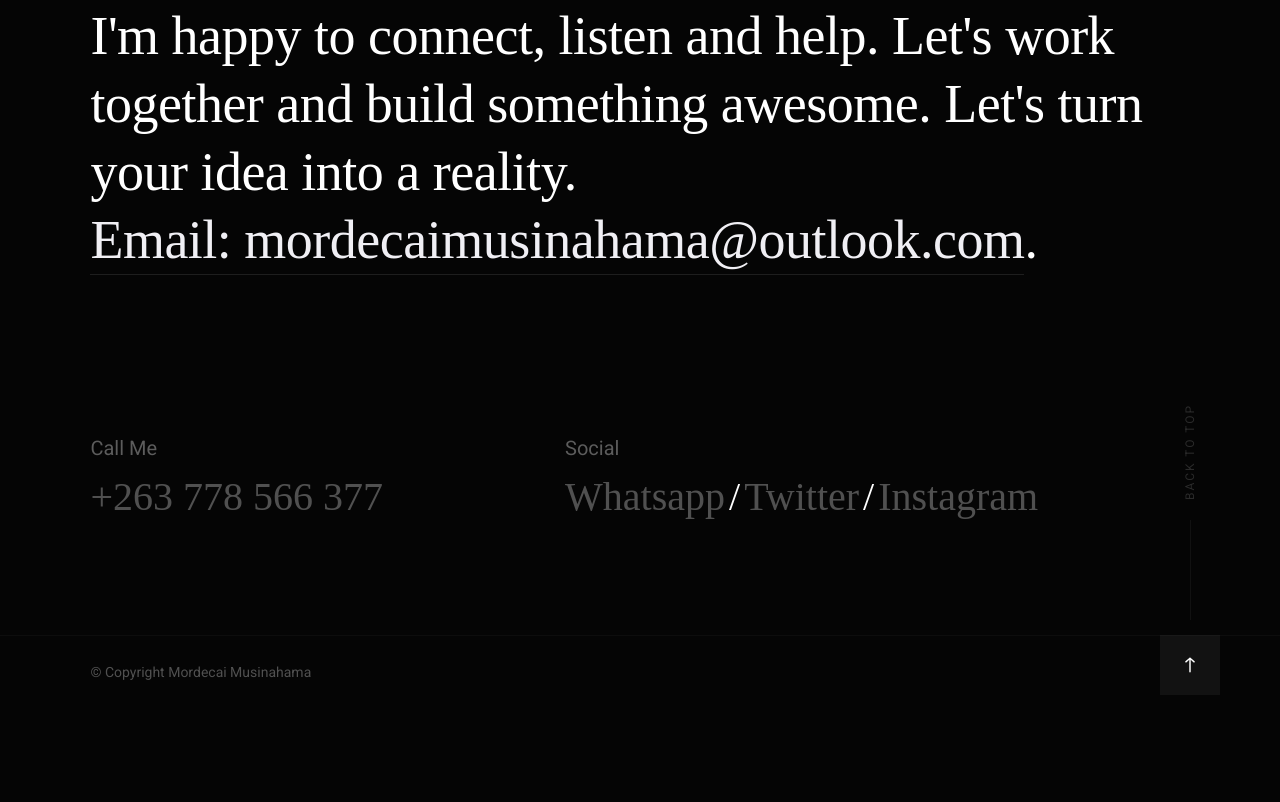
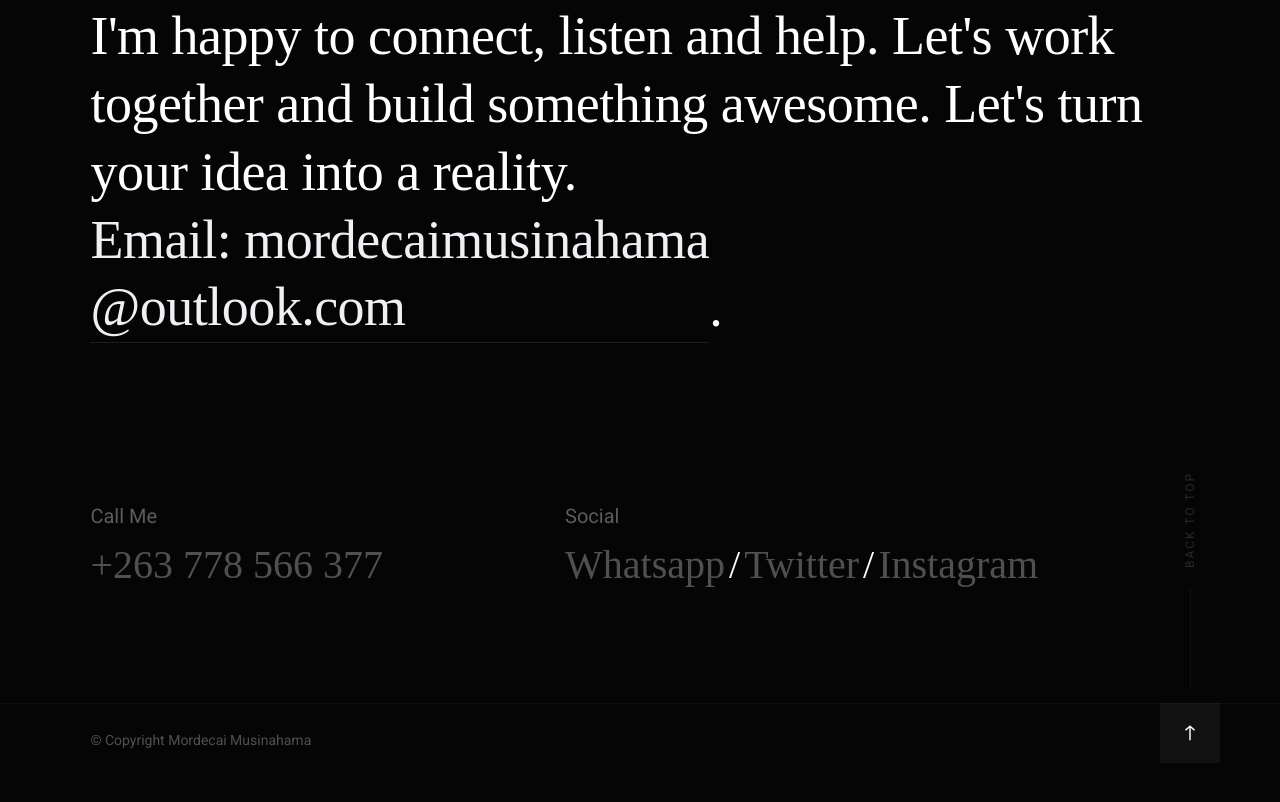
Before and after one commit to Mordecaimusinahama/portfolio.github.io, a plain HTML site: page index.html in a window 1280 px wide. Shown: the part 9037-9839 px from the top of the page. Before the commit the page ends 9789 px from the top, so only its background shows below. Drawn offline with Linux system fonts and the light colour scheme; a web font is replaced by a local one.

```diff
--- a/index.html
+++ b/index.html
@@ -597,7 +597,7 @@
                 <p class="section-desc">
                 I'm happy to connect, listen and help. Let's work together and build
                 something awesome. Let's turn your idea into a reality.
-                <a href="mailto:mordecaimusinahama@outlook.com">Email: mordecaimusinahama@outlook.com</a>.
+                <a href="mailto:mordecaimusinahama@outlook.com">Email: mordecaimusinahama<br>@outlook.com</a>.
                 </p>
             </div>
         </div>
```
